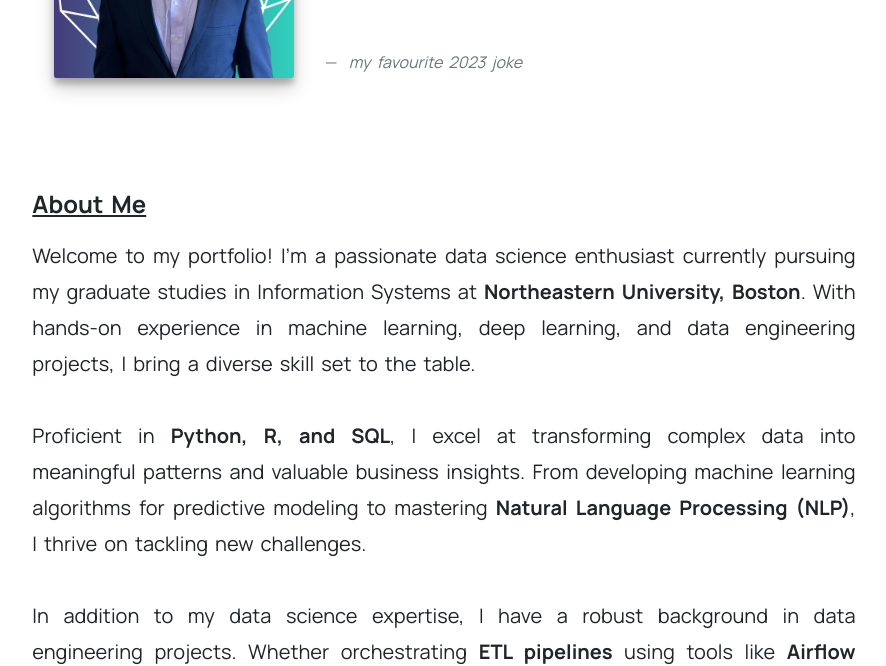
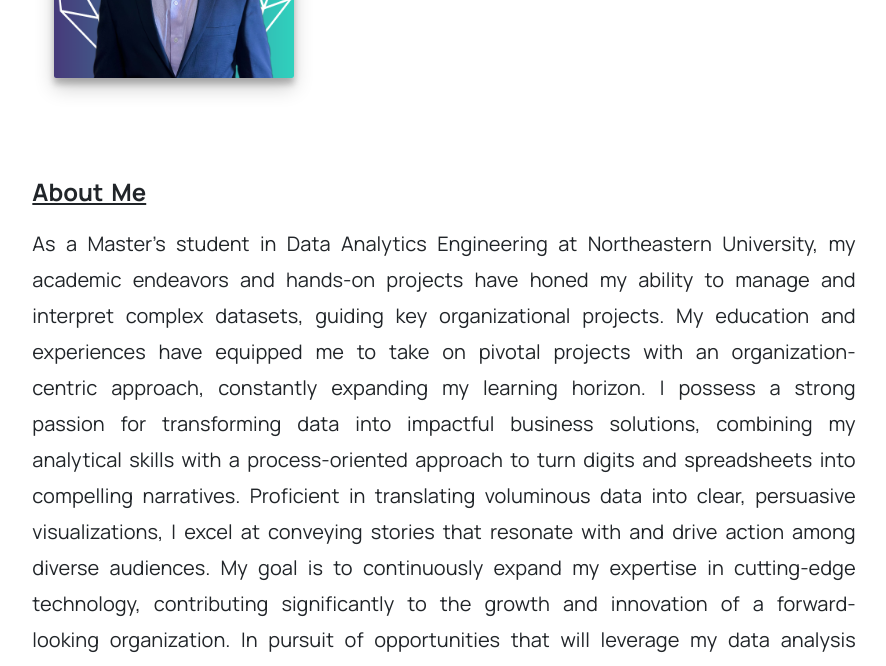
Before and after one commit to manmitha-p/manmitha-p.github.io, a plain HTML site: page index.html in a window 1280 px wide. Shown: the part 508-1174 px from the top of the page, without its empty margins (196-1082 px from the left). Drawn offline with nearby package versions, Linux system fonts and the light colour scheme.

Commit message:
Update index.html

```diff
--- a/index.html
+++ b/index.html
@@ -202,14 +202,6 @@
                         👨‍💻 Data Science & Data Analysis Enthusiast 📊
                       </u><br /><br />
                     </p>
-                    <blockquote class="blockquote text-left font-italic">
-                      <p class="mb-0">
-
-                      </p>
-                      <footer class="blockquote-footer small font-italic">
-                        my favourite 2023 joke
-                      </footer>
-                    </blockquote>
                   </div>
                 </div>
               </div>
@@ -227,20 +219,11 @@
                 <u>About Me</u>
               </p>
               <p class="about">
-                Welcome to my portfolio! I'm a passionate data science enthusiast currently pursuing my graduate studies in Information Systems at <b>Northeastern University, Boston</b>.
-                With hands-on experience in machine learning, deep learning, and data engineering projects, I bring a diverse skill set to the table.<br /><br />
-
-                Proficient in <b>Python, R, and SQL</b>, I excel at transforming complex data into meaningful patterns and valuable business insights.
-                From developing machine learning algorithms for predictive modeling to mastering <b>Natural Language Processing (NLP)</b>, I thrive on tackling new challenges.<br /><br />
-
-                In addition to my data science expertise, I have a robust background in data engineering projects.
-                Whether orchestrating <b>ETL pipelines</b> using tools like <b>Airflow and Docker </b>or integrating OpenAI with FastAPI for robust Question Answering (QA) systems, I've demonstrated my ability to handle complex data processing tasks.<br /><br />
-
-                Beyond technical prowess, I prioritize collaboration, ethical conduct, and continuous personal growth.
-                As I explore full-time as well as Coop opportunities in <u class="dashed-hello"> Data Science, Data Engineering or Machine Learning Engineering roles</u>. I'm eager to leverage my skills to make a real impact.<br /><br />
-
-                Let's connect and explore how I can contribute to your organization's data-driven journey.
-                Together, we can unlock the full potential of data and drive innovation. Ready to embark on this exciting data exploration? Let's dive in!<br /><br />
+                 As a Master’s student in Data Analytics Engineering at Northeastern University, my academic endeavors and hands-on projects have honed my ability to manage and interpret complex datasets, guiding key organizational projects. My education and experiences have equipped me to take on pivotal projects with an organization-centric approach, constantly expanding my learning horizon.
+I possess a strong passion for transforming data into impactful business solutions, combining my analytical skills with a process-oriented approach to turn digits and spreadsheets into compelling narratives. Proficient in translating voluminous data into clear, persuasive visualizations, I excel at conveying stories that resonate with and drive action among diverse audiences. My goal is to continuously expand my expertise in cutting-edge technology, contributing significantly to the growth and innovation of a forward-looking organization.
+In pursuit of opportunities that will leverage my data analysis proficiency for corporate advancement and opportunity identification, I am eager to engage in roles that challenge and refine my skills.
+I am enthusiastic about joining a team where I can contribute to process re-engineering and foster corporate growth through insightful data analysis.
+                <br /><br />
               </p>
             </div>
             <div class="col-sm-0 col-md-1 col-lg-2"></div>
```
